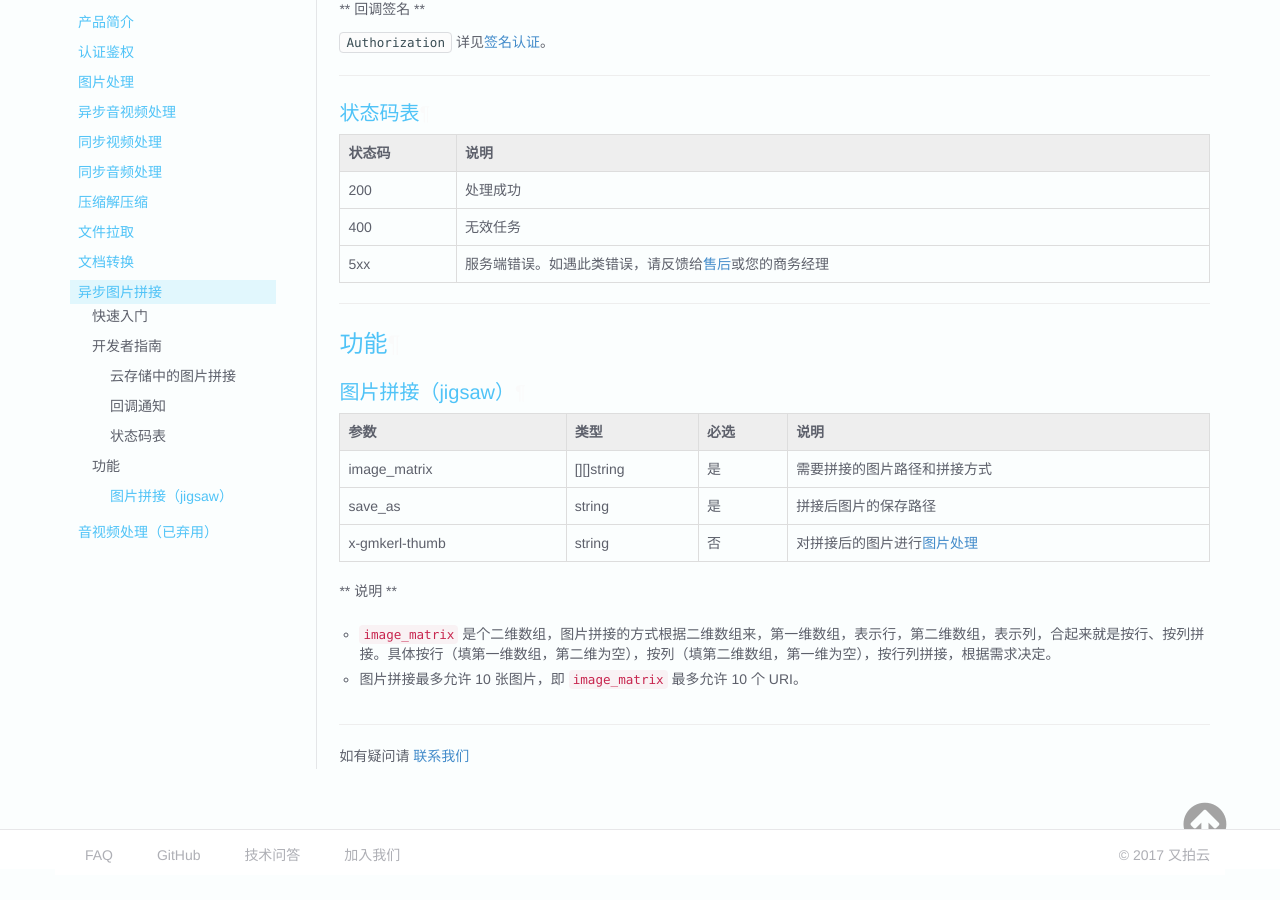
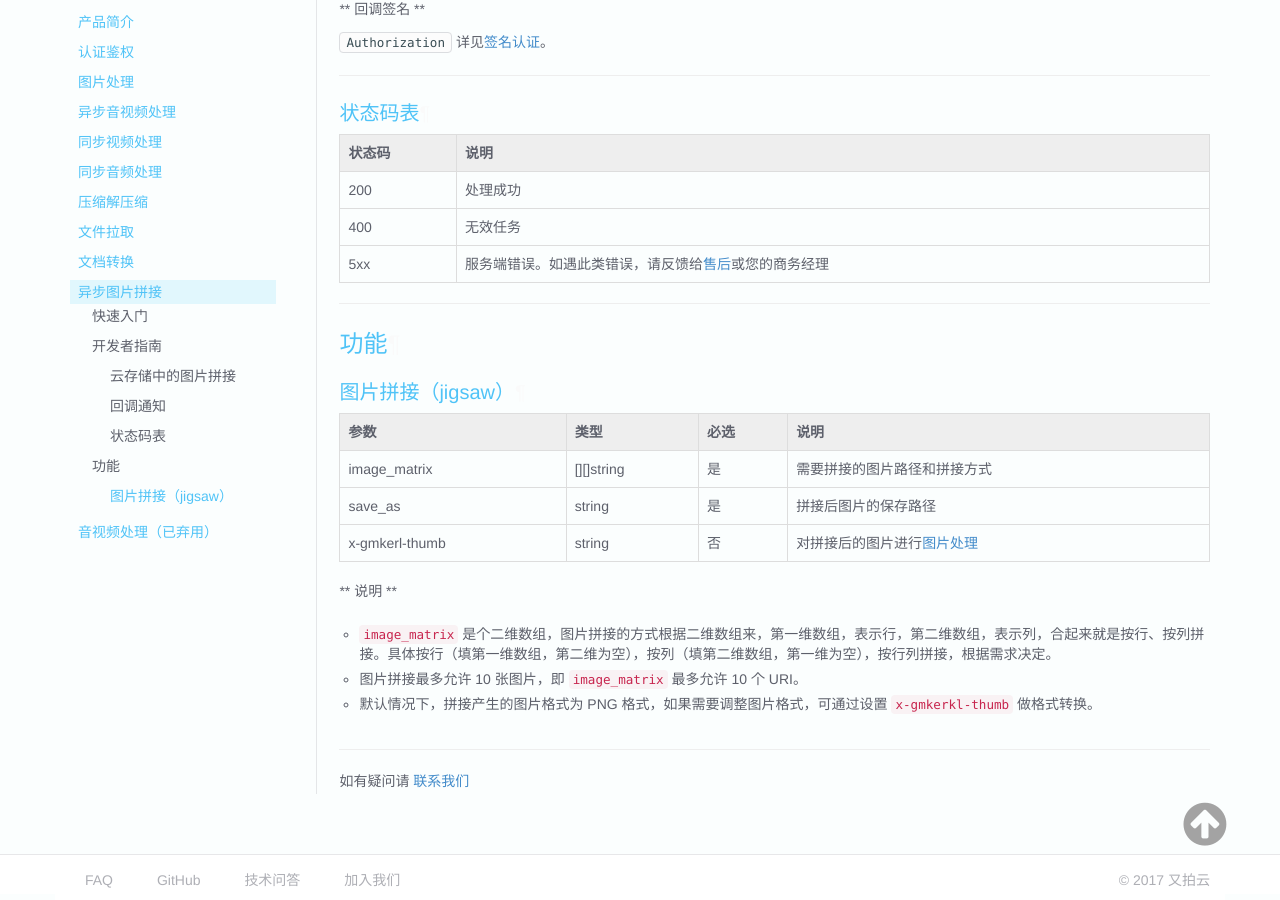
Before and after one commit to upyun/docs, an MkDocs documentation site: the page built from sources/cloud/async_image.md, in a window 1280 px wide and 900 px high, scrolled down 2305 px. Built offline with MkDocs 1.6.1, drawn with Linux system fonts in a browser that asks for light colours; old or Windows-style settings are respelled for this version of MkDocs; before the commit the page ends 3180 px from its top, so only the background shows below that.

Commit message:
add description for jigsaw default output format

```diff
--- a/sources/cloud/async_image.md
+++ b/sources/cloud/async_image.md
@@ -140,6 +140,7 @@ curl -X POST \
 
 - `image_matrix` 是个二维数组，图片拼接的方式根据二维数组来，第一维数组，表示行，第二维数组，表示列，合起来就是按行、按列拼接。具体按行（填第一维数组，第二维为空），按列（填第二维数组，第一维为空），按行列拼接，根据需求决定。
 - 图片拼接最多允许 10 张图片，即 `image_matrix` 最多允许 10 个 URI。
+- 默认情况下，拼接产生的图片格式为 PNG 格式，如果需要调整图片格式，可通过设置 `x-gmkerkl-thumb` 做格式转换。
 
 ---------
 
```
